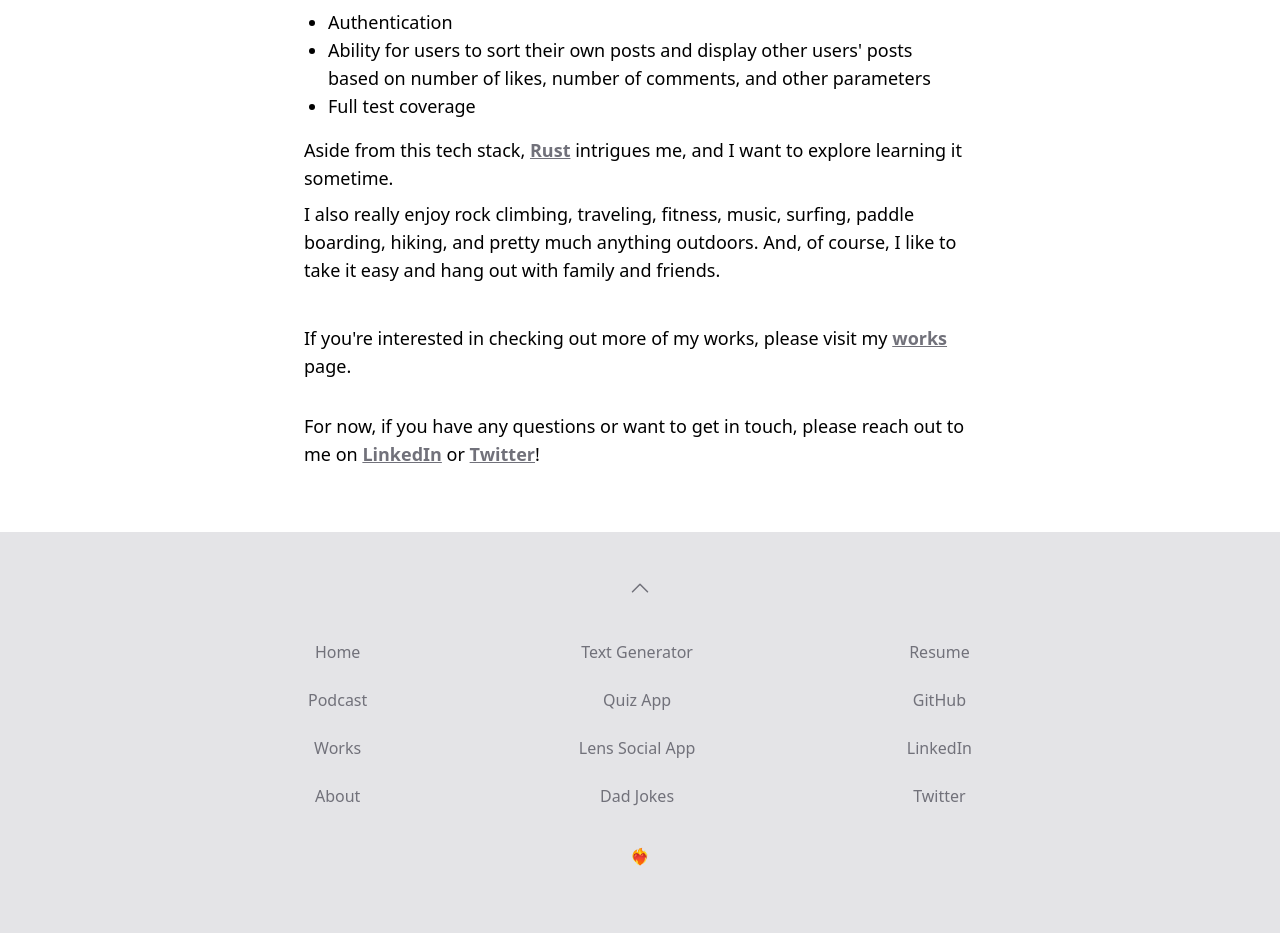
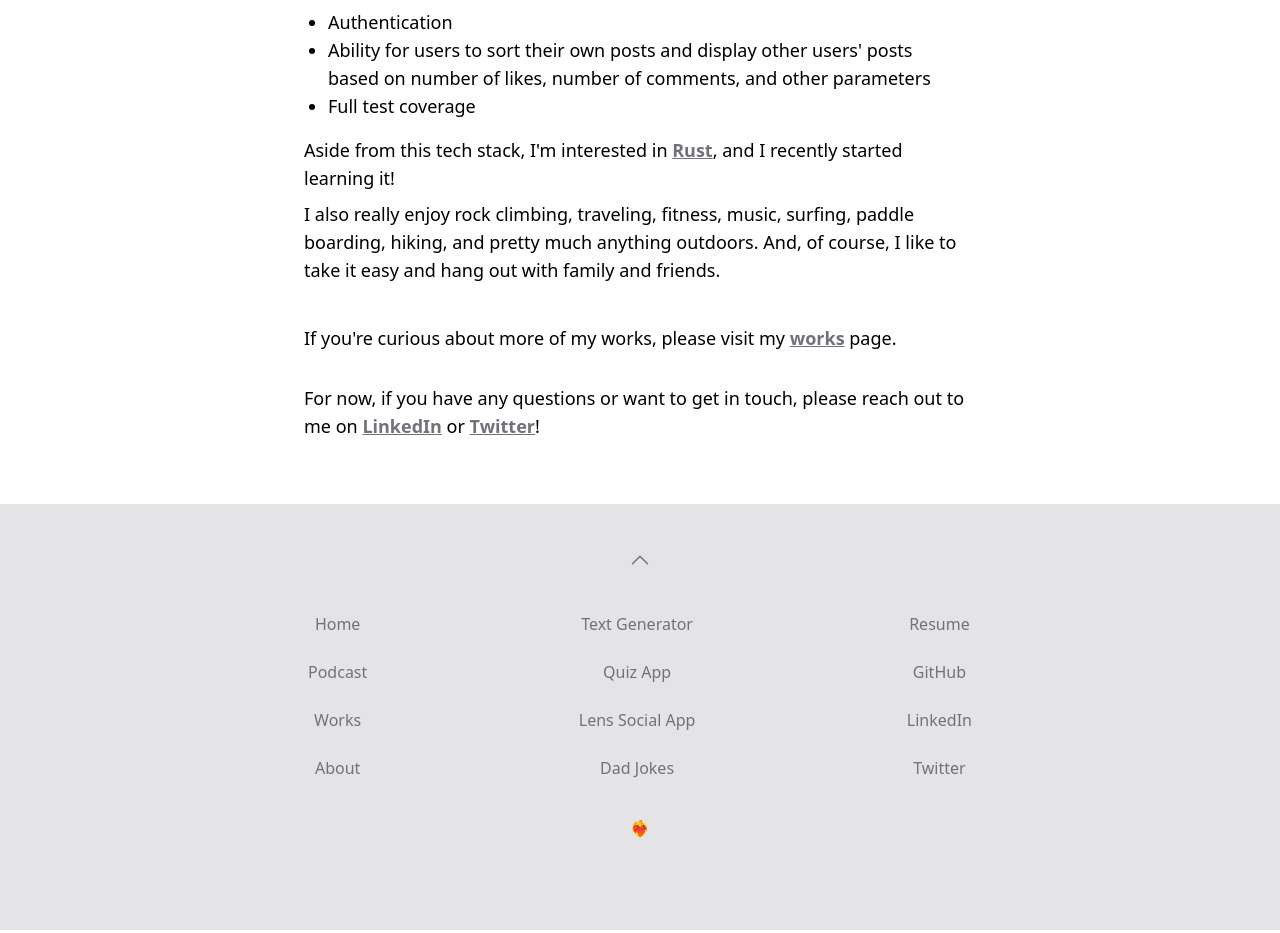
Before and after one commit to evan-walter/evanwalter.dev, a Next.js app: page /about in a window 1280 px wide. Shown: the part 800-1733 px from the top of the page. Built offline with nearby package versions, Linux system fonts and the light colour scheme.

Commit message:
Update rust and works language

```diff
--- a/components/About.tsx
+++ b/components/About.tsx
@@ -30,8 +30,8 @@ export default function About() {
         with Tailwind CSS. We also use Next.js, React, TypeScript, GraphQL,
         CraftCMS, and Tailwind CSS as we migrate to this headless tech stack. I
         focus most of my personal learning and side projects on Next.js, React,
-        TypeScript, GraphQL, and Tailwind CSS. I created this web app you&apos;re
-        on,{' '}
+        TypeScript, GraphQL, and Tailwind CSS. I created this web app
+        you&apos;re on,{' '}
         <a
           href='https://github.com/evan-walter/evanwalter.dev'
           className={textLinkColors}
@@ -66,9 +66,9 @@ export default function About() {
         >
           social media web app
         </a>{' '}
-        with Next.js, React, GraphQL, Tailwind CSS, and the Lens Protocol. I plan
-        to add to this app in the near future. Here are a couple interesting
-        features I want to implement.
+        with Next.js, React, GraphQL, Tailwind CSS, and the Lens Protocol. I
+        plan to add to this app in the near future. Here are a couple
+        interesting features I want to implement.
       </p>
       <ul className='mb-2 list-outside list-disc px-6'>
         <li>Authentication</li>
@@ -80,7 +80,7 @@ export default function About() {
         <li>Full test coverage</li>
       </ul>
       <p>
-        Aside from this tech stack,{' '}
+        Aside from this tech stack, I&apos;m interested in{' '}
         <a
           href='https://www.rust-lang.org/'
           className={textLinkColors}
@@ -88,8 +88,8 @@ export default function About() {
           rel='noreferrer noopener'
         >
           Rust
-        </a>{' '}
-        intrigues me, and I want to explore learning it sometime.{' '}
+        </a>
+        , and I recently started learning it!{' '}
       </p>
       <p>
         I also really enjoy rock climbing, traveling, fitness, music, surfing,
--- a/components/WorksPageReference.tsx
+++ b/components/WorksPageReference.tsx
@@ -6,8 +6,7 @@ export default function WorksPageReference() {
 
   return (
     <p className='text-lg'>
-      If you&apos;re interested in checking out more of my works, please visit
-      my{' '}
+      If you&apos;re curious about more of my works, please visit my{' '}
       <Link href='/works' className={textLinkColors}>
         works
       </Link>{' '}
```
